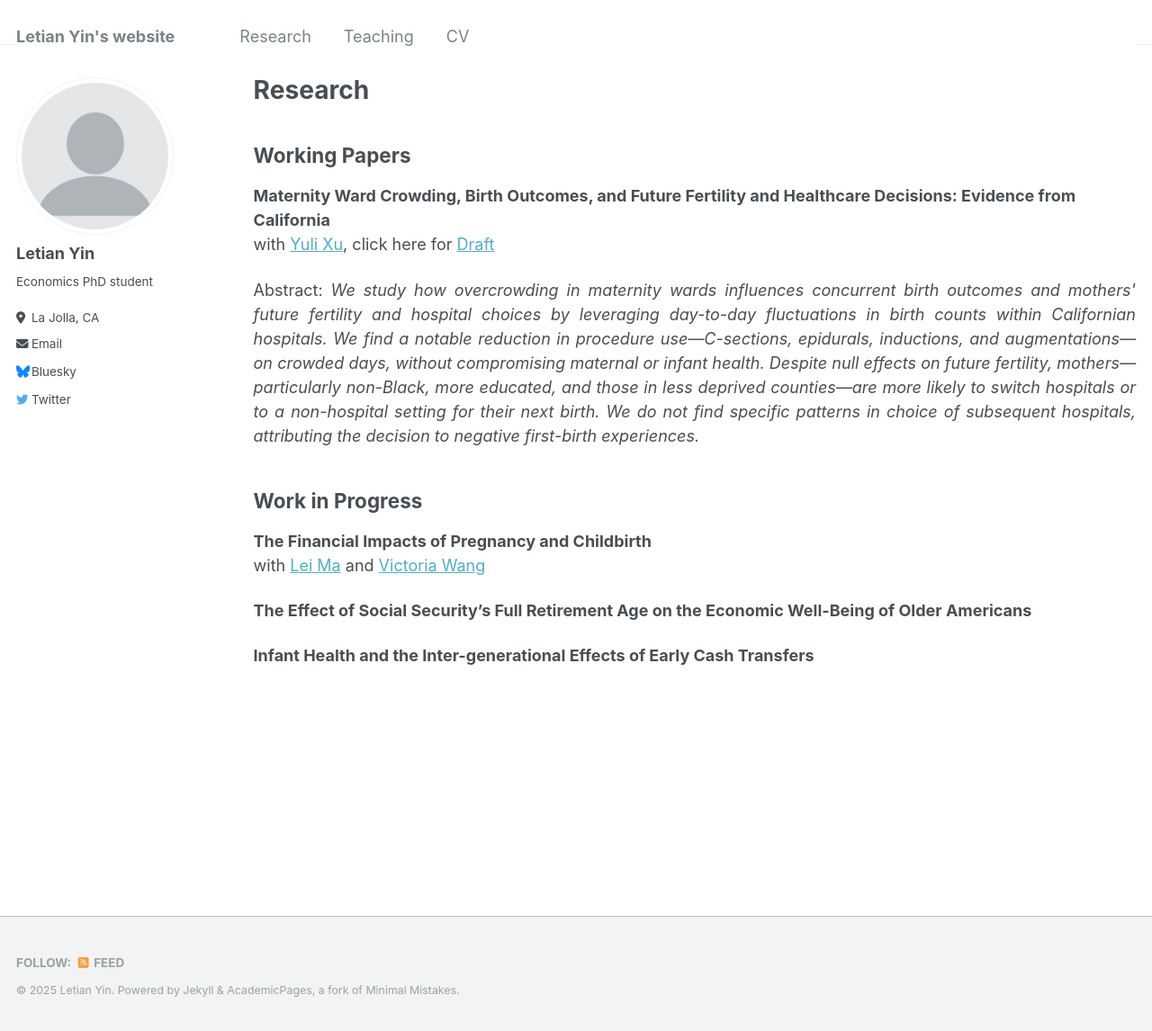
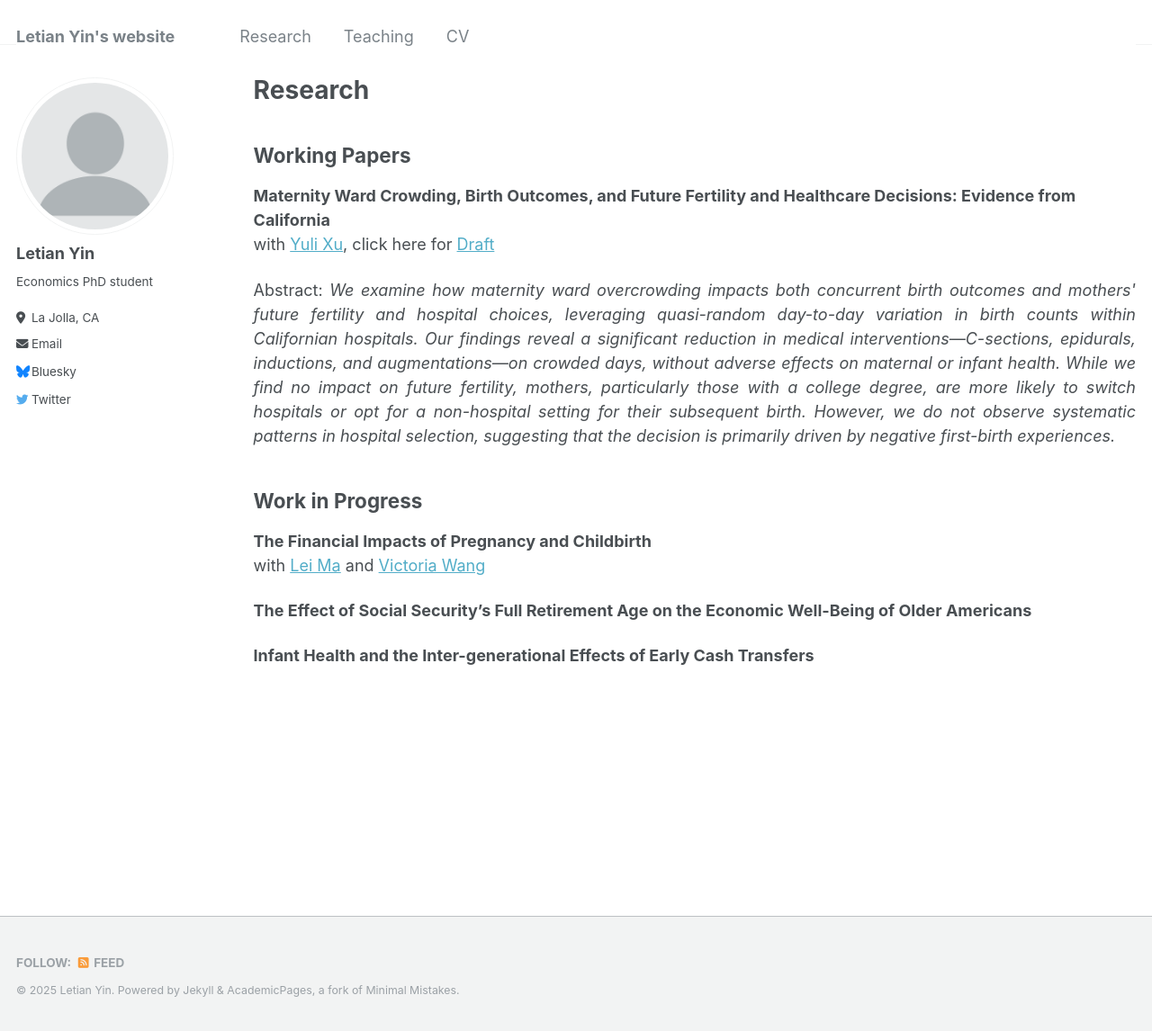
Before and after one commit to letian-yin/letian-yin.github.io, a Jekyll site: the page built from _pages/research.md, in a window 1280 px wide and 1146 px high. Shown: the whole window at 90% size. Built offline with Jekyll 4.4.1, drawn with Linux system fonts in a browser that asks for light colours.

Commit message:
Update research.md

```diff
--- a/_pages/research.md
+++ b/_pages/research.md
@@ -8,7 +8,7 @@ author_profile: true
 **Maternity Ward Crowding, Birth Outcomes, and Future Fertility and Healthcare Decisions: Evidence from California** \
 with [Yuli Xu](https://sites.google.com/view/yulixu-econ), click here for [Draft](https://dx.doi.org/10.2139/ssrn.5036978)
 <p align="justify">
-Abstract: <em>We study how overcrowding in maternity wards influences concurrent birth outcomes and mothers' future fertility and hospital choices by leveraging day-to-day fluctuations in birth counts within Californian hospitals. We find a notable reduction in procedure use—C-sections, epidurals, inductions, and augmentations—on crowded days, without compromising maternal or infant health. Despite null effects on future fertility, mothers—particularly non-Black, more educated, and those in less deprived counties—are more likely to switch hospitals or to a non-hospital setting for their next birth. We do not find specific patterns in choice of subsequent hospitals, attributing the decision to negative first-birth experiences.</em>
+Abstract: <em>We examine how maternity ward overcrowding impacts both concurrent birth outcomes and mothers' future fertility and hospital choices, leveraging quasi-random day-to-day variation in birth counts within Californian hospitals. Our findings reveal a significant reduction in medical interventions—C-sections, epidurals, inductions, and augmentations—on crowded days, without adverse effects on maternal or infant health. While we find no impact on future fertility, mothers, particularly those with a college degree, are more likely to switch hospitals or opt for a non-hospital setting for their subsequent birth. However, we do not observe systematic patterns in hospital selection, suggesting that the decision is primarily driven by negative first-birth experiences.</em>
 </p>
 
 ## Work in Progress
```
